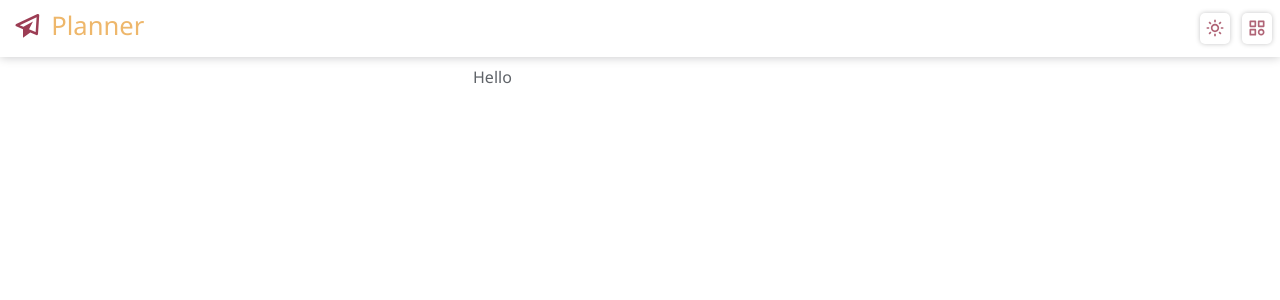
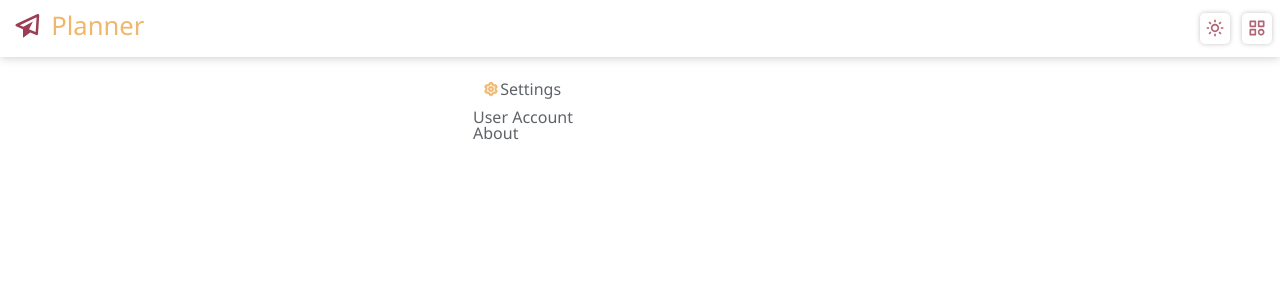
Before and after one commit to KainNhantumbo/Planner-App, a React (Vite) app: page /settings in a window 1280 px wide. Shown: the top 300 px of the page. Built offline with nearby package versions, Linux system fonts and the light colour scheme; sample sign-in values are in the browser's storage.

Commit message:
dev: added a request function to get user info.

```diff
--- a/src/pages/ContactsForm.jsx
+++ b/src/pages/ContactsForm.jsx
@@ -81,7 +81,6 @@ const ContactsForm = () => {
 			// atual data to be sent
 			let dataToPatch = {
 				name,
-				email,
 				adress,
 				surname,
 				email,
--- a/src/pages/Settings.jsx
+++ b/src/pages/Settings.jsx
@@ -1,9 +1,31 @@
-import { SettingsContainer } from "../styles/settings";
+import { SettingsContainer } from '../styles/settings';
+import TitleBars from '../components/TitleBars';
+import { BiCog } from 'react-icons/bi';
+import React, { useState, useEffect } from 'react';
+
 
 const Settings = () => {
-  return ( <SettingsContainer>
-    Hello
-  </SettingsContainer> );
-}
+const [userData, setUserData] = useState();
+	return (
+		<SettingsContainer>
+			<TitleBars title={'Settings'} icon={<BiCog />} />
+			<article className='page'>
+				<section className='user-info'>
+					<h3>User Account</h3>
+					<div>
+						<span>
+
+						</span>
+
+					</div>
+				</section>
+				<section className='about'>
+					<h3>About</h3>
+				</section>
+
+			</article>
+		</SettingsContainer>
+	);
+};
 
 export default Settings;
--- a/src/pages/Tasks.jsx
+++ b/src/pages/Tasks.jsx
@@ -56,7 +56,7 @@ const Tasks = () => {
 					<Search btnURL={'/add/:id'} searchPlaceholder={'Search tasks'} searchEvent={e=> searchTasks(e, setTasksData)} />
 				</div>
 				{tasksData.length < 1 ? (
-					<Loading text={'Sem tarefas salvas.'} icon={<BiWind />} />
+					<Loading text={'Sem tarefas para mostrar.'} icon={<BiWind />} />
 				) : null}
 				<div className='task-container'>
 					{tasksData.map(({ _id, task, completed }) => {
--- a/src/services/tasks-services.js
+++ b/src/services/tasks-services.js
@@ -36,7 +36,7 @@ export const deleteTask = async (e, reloadTasks, ...reloadParams) => {
 	}
 };
 
-// sets completion status and makes a patch request
+// sets task completion status and makes a patch request
 // to server api
 export const setCompletion = async (e, status, reloadTasks, ...params) => {
 	try {
```
Also changed, not shown: src/services/Users.js (added).
